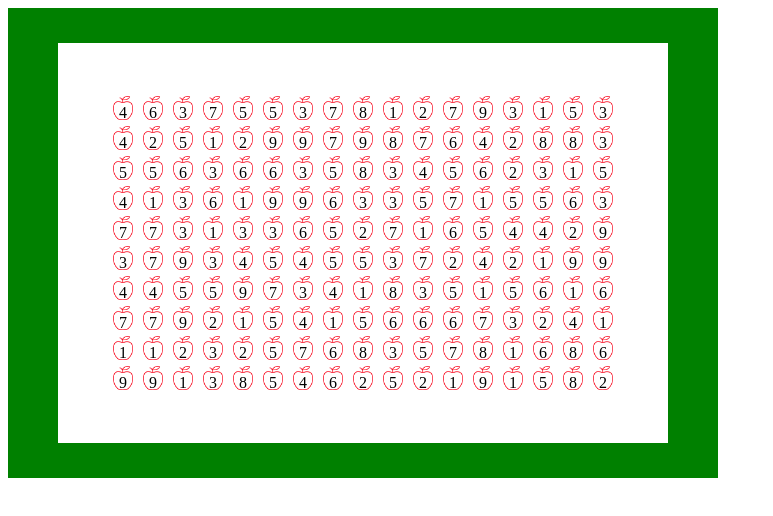
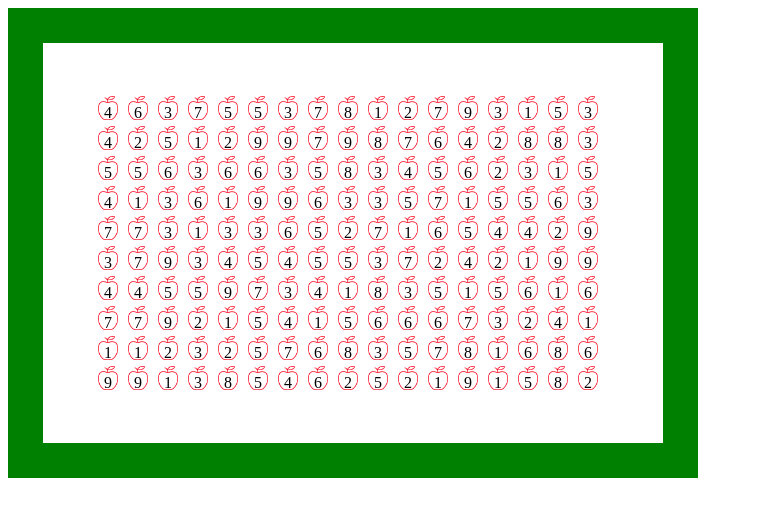
Before and after one commit to sgkim126/fruit_box, a website with bundled scripts: page public/index.html in a window 1280 px wide. Both pictures are taken after a click on the button "Start". Shown: the whole page, without its empty margins (0-773 px from the left). Built offline with nearby package versions, Linux system fonts and the light colour scheme.

Commit message:
Re-size box

```diff
--- a/public/styles/box.css
+++ b/public/styles/box.css
@@ -10,17 +10,17 @@
   display: flex;
 }
 #left {
-  width: 50px;
+  width: 35px;
 }
 #right {
-  width: 50px;
+  width: 35px;
 }
 #bottom {
   height: 35px;
 }
 
 #main {
-  width: 610px; /* 17 * 30 + 50 * 2 */
+  width: 620px; /* 50(left) + 17 * 30 + 60(right) */
   height: 400px; /* 10 * 30 + 50 * 2 */
   background-color: white;
 }
@@ -43,6 +43,7 @@
 #game {
   display: grid;
   place-items: center;
+  grid-template-columns: 50px 510px 60px;
 }
 
 #box {
--- a/src/index.ts
+++ b/src/index.ts
@@ -19,9 +19,12 @@ function draw_game(main: HTMLDivElement) {
     const game = document.createElement("div");
     game.id = "game";
 
+    const left = document.createElement("div");
+    const right = document.createElement("div");
+
     const box = document.createElement("div");
     box.id = "box";
-    game.appendChild(box);
+    game.append(left, box, right);
 
     const apples: HTMLDivElement[] = [];
     for (let i = 0; i < 10; i += 1) {
```
